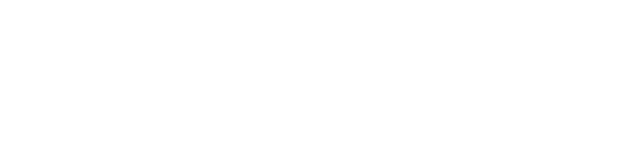
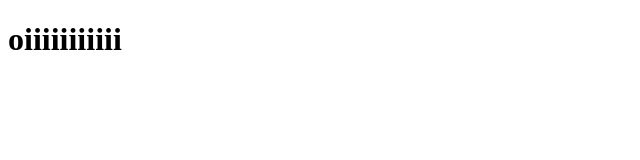
Before and after one commit to lulis2845/TESTE-17-09, a plain HTML site: page index.html in a window 1280 px wide. Shown: the whole page, without its empty margins (0-640 px from the left). Drawn offline with Linux system fonts and the light colour scheme.

Commit message:
atualizei

```diff
--- a/index.html
+++ b/index.html
@@ -6,6 +6,6 @@
     <title>Document</title>
 </head>
 <body>
-
+    <h1>oiiiiiiiiiii</h1>
 </body>
 </html>
```
